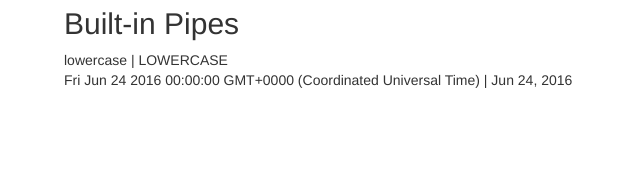
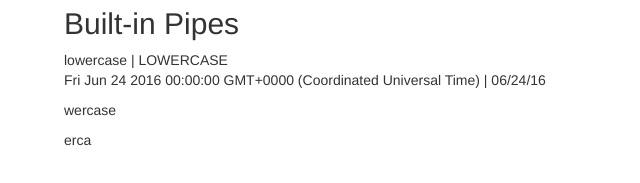
Before and after one commit to jennyEckstein/Udemy_AngularJS_Tutorial, an Angular app in the folder first-app/: page / in a window 1280 px wide. Shown: the part 137-320 px from the top of the page, without its empty margins (0-640 px from the left). Built offline with nearby package versions, Linux system fonts and the light colour scheme.

Commit message:
feat: pipes with arguments

```diff
--- a/first-app/src/app/app.component.html
+++ b/first-app/src/app/app.component.html
@@ -2,5 +2,7 @@
 	<h1>Pipes</h1>
 	<h2>Built-in Pipes</h2>
 	{{myValue }} | {{ myValue | uppercase }}
-	<p>{{myDate}}  | {{ myDate | date }}</p>
+	<p>{{myDate}}  | {{ myDate | date: "MM/dd/yy" }}</p>
+	<p>{{ myValue | slice: 2 }}</p>
+	<p>{{ myValue | slice: 3:7 }}</p>
 </div>
```
